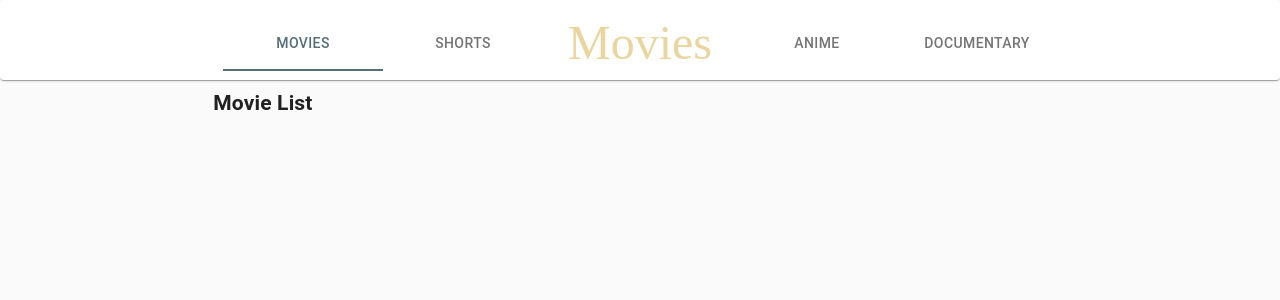
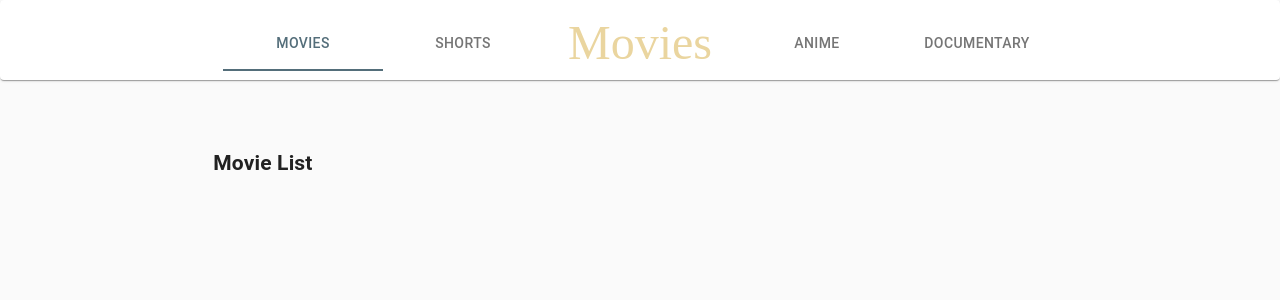
Before and after one commit to bazi-bazi/movie-data, a React (Create React App) app: page / in a window 1280 px wide. Shown: the top 300 px of the page. Built offline with nearby package versions, Linux system fonts and the light colour scheme; a web font is replaced by a local one.

Commit message:
add new add router

```diff
--- a/src/App.js
+++ b/src/App.js
@@ -5,6 +5,7 @@ import MovieList from "./components/movielist";
 import Shorts from "./components/Shorts";
 import Anime from "./components/anime";
 import Documentary from "./components/documentary";
+import { Route, Switch, Redirect } from "react-router-dom";
 
 function App() {
   return (
--- a/src/components/Shorts/Shorts.js
+++ b/src/components/Shorts/Shorts.js
@@ -1,13 +1,23 @@
 import React from "react";
 import { Grid } from "@material-ui/core";
+import { makeStyles } from "@material-ui/core/styles";
+
+const useStyles = makeStyles({
+  gutter: {
+    paddingTop: "60px",
+  },
+});
 
 const Shorts = () => {
+  const classes = useStyles();
   return (
     <>
       <Grid item container>
         <Grid xs={0} sm={2} />
         <Grid xs={12} sm={8}>
-          <h2>Shorts</h2>
+          <div>
+            <h2 className={classes.gutter}>Movie List </h2>
+          </div>
         </Grid>
         <Grid xs={0} sm={2} />
       </Grid>
--- a/src/components/documentary/Documentary.js
+++ b/src/components/documentary/Documentary.js
@@ -1,13 +1,23 @@
 import React from "react";
 import { Grid } from "@material-ui/core";
+import { makeStyles } from "@material-ui/core/styles";
+
+const useStyles = makeStyles({
+  gutter: {
+    paddingTop: "60px",
+  },
+});
 
 const Documentary = () => {
+  const classes = useStyles();
   return (
     <>
       <Grid item container>
         <Grid xs={0} sm={2} />
         <Grid xs={12} sm={8}>
-          <h2>Documentary</h2>
+          <div>
+            <h2 className={classes.gutter}>Movie List </h2>
+          </div>
         </Grid>
         <Grid xs={0} sm={2} />
       </Grid>
--- a/src/components/movielist/MovieList.js
+++ b/src/components/movielist/MovieList.js
@@ -1,12 +1,22 @@
 import React from "react";
 import { Grid } from "@material-ui/core";
+import { makeStyles } from "@material-ui/core/styles";
+
+const useStyles = makeStyles({
+  gutter: {
+    paddingTop: "60px",
+  },
+});
 const MovieList = () => {
+  const classes = useStyles();
   return (
     <>
       <Grid item container>
         <Grid xs={0} sm={2} />
         <Grid xs={12} sm={8}>
-          <h2>Movie List </h2>
+          <div>
+            <h2 className={classes.gutter}>Movie List </h2>
+          </div>
         </Grid>
         <Grid xs={0} sm={2} />
       </Grid>
```
Also changed, not shown: src/components/anime/Anime.js (+11 -1 lines).
